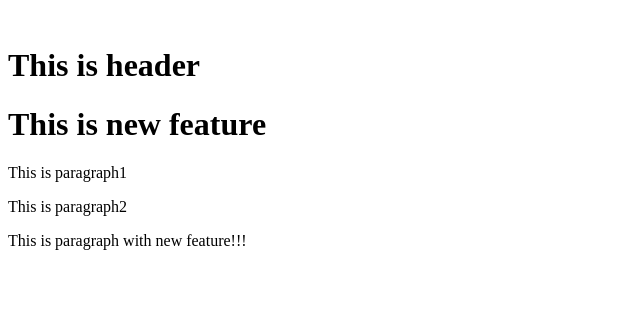
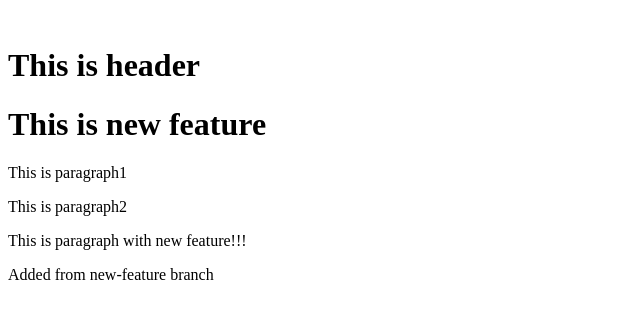
Before and after one commit to ikkyuuq/sample_git2, a plain HTML site: page index.html in a window 1280 px wide. Shown: the whole page, without its empty margins (0-640 px from the left). Drawn offline with Linux system fonts and the light colour scheme.

Commit message:
new feature added div tag

```diff
--- a/index.html
+++ b/index.html
@@ -9,5 +9,6 @@
     <p>This is paragraph1</p>
     <p>This is paragraph2</p>
     <p>This is paragraph with new feature!!!</p>
+    <div class="main">Added from new-feature branch</div>
   </body>
 </html>
```
